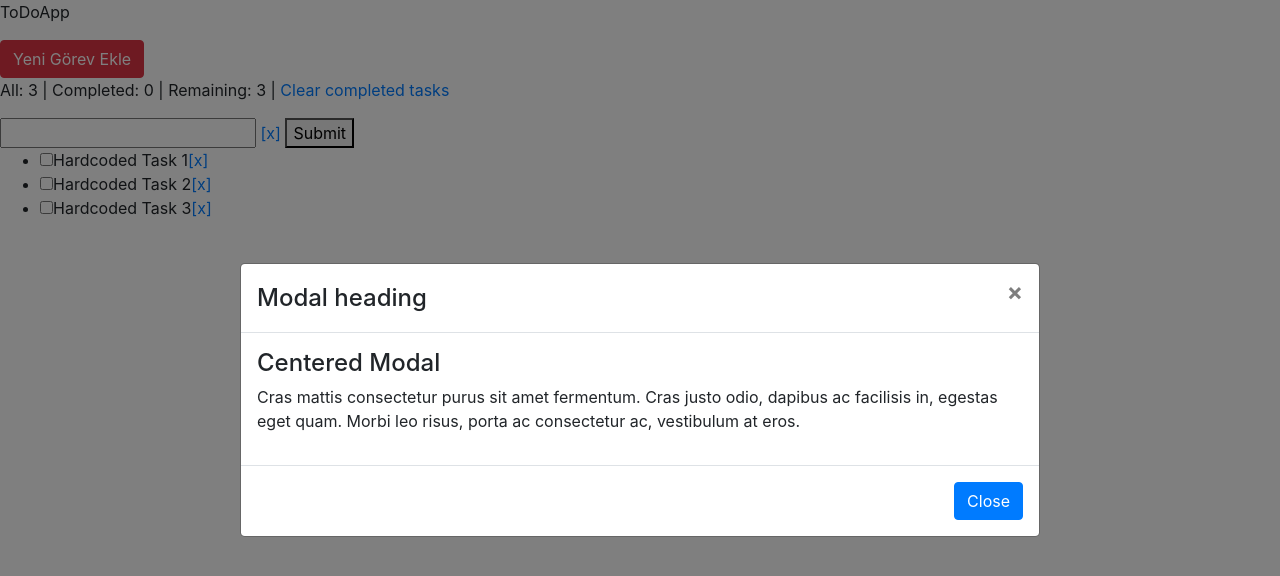
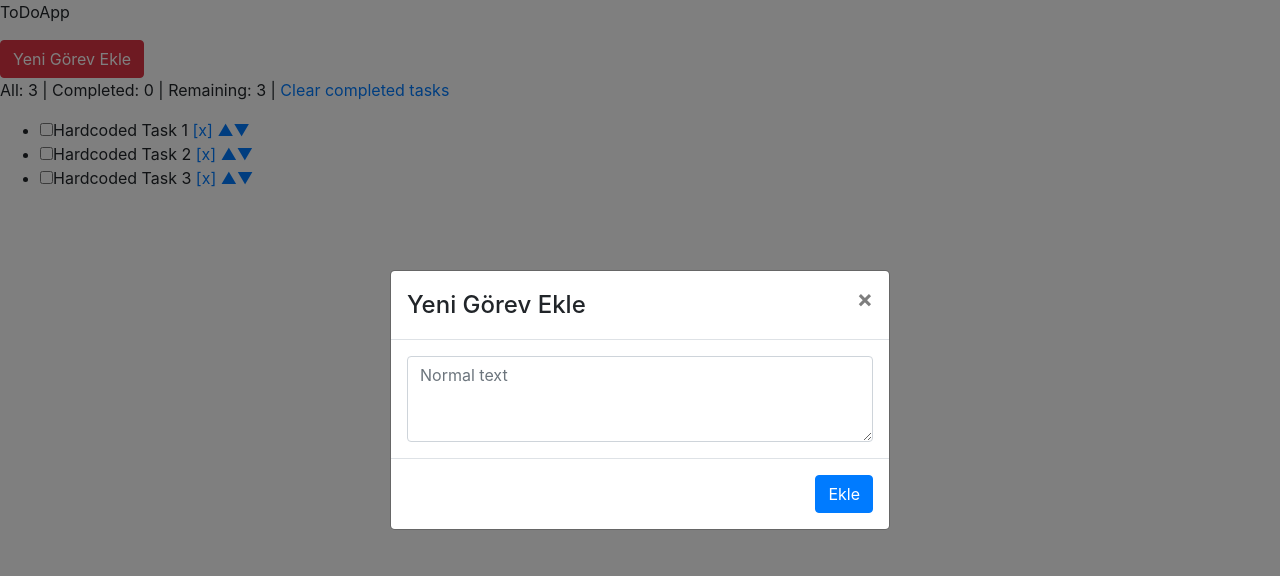
Before and after one commit to ismailToyran/ToDoApp, a React (Create React App) app: page / in a window 1280 px wide. Both pictures are taken after a click on the button "Yeni Görev Ekle". Shown: the top 576 px of the page. Built offline with nearby package versions, Linux system fonts and the light colour scheme.

Commit message:
Move tasks on the list

```diff
--- a/src/Components/App/App.js
+++ b/src/Components/App/App.js
@@ -1,6 +1,5 @@
 import React, {Component} from 'react';
 import './App.css';
-import Modal from 'react-bootstrap/Modal';
 import Button from 'react-bootstrap/Button';
 import ButtonToolbar from 'react-bootstrap/ButtonToolbar';
 
@@ -28,6 +27,9 @@ class App extends Component {
     this.handleDelete = this.handleDelete.bind(this);
     this.handleDone = this.handleDone.bind(this);
     this.handleClearCompleted = this.handleClearCompleted.bind(this);
+    this.handlePopupClose = this.handlePopupClose.bind(this);
+    this.handleMoveUp = this.handleMoveUp.bind(this);
+    this.handleMoveDown = this.handleMoveDown.bind(this);
   }
 
   handleSubmit (event) {
@@ -78,9 +80,54 @@ class App extends Component {
     const newToDos = this.state.toDos.filter((toDo) =>{
       return !toDo.done
     })
+
     this.setState({
       toDos: newToDos
     });
+  }
+
+  handlePopupClose () {
+    this.setState({
+      title: ''
+    })
+  }
+
+  handleMoveUp (id) {
+    const toDos = this.state.toDos;
+
+    const position = toDos.findIndex((i) => i.id === id)
+    if (position < 0) {
+      throw new Error("Given item not found.")
+    } else if ( position === 0 ) {
+      return
+    }
+
+    const toDo = toDos[position]
+    const newToDos = toDos.filter((i) => i.id !== id)
+    newToDos.splice(position - 1, 0, toDo)
+
+    this.setState({
+      toDos: newToDos
+    })
+  }
+
+  handleMoveDown (id) {
+    const toDos = this.state.toDos;
+
+    const position = toDos.findIndex((i) => i.id === id)
+    if (position < 0) {
+      throw new Error("Given item not found.")
+    } else if ( position === toDos.length - 1) {
+      return
+    }
+
+    const toDo = toDos[position]
+    const newToDos = toDos.filter((i) => i.id !== id)
+    newToDos.splice(position + 1, 0, toDo)
+
+    this.setState({
+      toDos: newToDos
+    })
   }
 
   render() {
@@ -104,6 +151,10 @@ class App extends Component {
           <MyVerticallyCenteredModal
             show={this.state.modalShow}
             onHide={modalClose}
+            onSubmit={this.handleSubmit}
+            onChange={this.handleChange}
+            value={this.state.title}
+            onClose={this.handlePopupClose}
           />
         </ButtonToolbar>
 
@@ -114,18 +165,12 @@ class App extends Component {
           <a href='#' onClick={this.handleClearCompleted}> Clear completed tasks</a>
         </p>
 
-        <p></p>
-
-        <form onSubmit={this.handleSubmit}>
-          <input type='text' onChange={this.handleChange} value={this.state.title} />
-          <a href='#' onClick={this.props.handleDelete} > [x] </a>
-          <button>Submit</button>
-        </form>
-
         <ToDoList
           toDos={this.state.toDos}
           handleDelete={this.handleDelete}
           handleDone={this.handleDone}
+          handleMoveUp={this.handleMoveUp}
+          handleMoveDown={this.handleMoveDown}
           />
       </div>
     )
--- a/src/Components/ListItem/ListItem.js
+++ b/src/Components/ListItem/ListItem.js
@@ -13,9 +13,9 @@ class ListItem extends Component {
           style={{ fontSize: 'x-large' }}
         />
         {this.props.toDo.title}
-        <a href='#' onClick={this.props.handleDelete} >
-          [x]
-        </a>
+        <a href='#' onClick={this.props.handleDelete} > [x] </a>
+        <a href='#' onClick={this.props.handleMoveUp}>&#x25B2;</a>
+        <a href='#' onClick={this.props.handleMoveDown}>&#x25BC;</a>
       </li>
     )
   }
--- a/src/Components/Modal/Modal.js
+++ b/src/Components/Modal/Modal.js
@@ -1,67 +1,45 @@
 import React, { Component } from 'react';
 import Modal from 'react-bootstrap/Modal';
 import Button from 'react-bootstrap/Button';
+import Form from 'react-bootstrap/Form';
+import PropTypes from 'prop-types';
 
 class MyVerticallyCenteredModal extends Component {
 
   render() {
     return (
       <Modal {...this.props}
-             size="lg"
+             size="md"
              aria-labelledby="contained-modal-title-vcenter"
              centered>
-        <Modal.Header closeButton>
-          <Modal.Title id="contained-modal-title-vcenter">Modal heading</Modal.Title>
+        <Modal.Header closeButton onClick={this.props.onClose}>
+          <Modal.Title id="contained-modal-title-vcenter">Yeni Görev Ekle</Modal.Title>
         </Modal.Header>
         <Modal.Body>
-          <h4>Centered Modal</h4>
-          <p>
-              Cras mattis consectetur purus sit amet fermentum. Cras justo odio,
-              dapibus ac facilisis in, egestas eget quam. Morbi leo risus, porta
-              ac consectetur ac, vestibulum at eros.
-          </p>
+          <Form>
+            <Form.Control
+                          type="text"
+                          placeholder="Normal text"
+                          as="textarea"
+                          rows="3"
+                          onChange={this.props.onChange}
+                          value={this.props.value}
+                          />
+          </Form>
         </Modal.Body>
         <Modal.Footer>
-          <Button onClick={this.props.onHide}>Close</Button>
+          <Button onClick={this.props.onSubmit} onClickCapture={this.props.onHide} >Ekle</Button>
         </Modal.Footer>
       </Modal>
     )
   }
 }
 
-/*
-ToDoList.propTypes = {
-  toDos: PropTypes.array.isRequired,
-  handleDelete: PropTypes.func.isRequired,
-  handleDone: PropTypes.func.isRequired
+MyVerticallyCenteredModal.propTypes = {
+  onChange: PropTypes.func.isRequired,
+  value: PropTypes.string.isRequired,
+  onSubmit: PropTypes.func.isRequired,
+  onHide: PropTypes.func.isRequired
 }
-*/
 
 export default MyVerticallyCenteredModal;
-
-/*
-<div>
-        <button type="button" className="btn btn-primary" data-toggle="modal" data-target="#exampleModalCenter">
-          Launch demo modal
-        </button>
-        <div className="modal fade" id="exampleModalCenter" tabIndex="-1" role="dialog" aria-labelledby="exampleModalCenterTitle" aria-hidden="true">
-          <div className="modal-dialog modal-dialog-centered" role="document">
-            <div className="modal-content">
-              <div className="modal-header">
-                <h5 className="modal-title" id="exampleModalLongTitle">Modal title</h5>
-                <button type="button" className="close" data-dismiss="modal" aria-label="Close">
-                  <span aria-hidden="true">&times;</span>
-                </button>
-              </div>
-              <div className="modal-body">
-                ...
-              </div>
-              <div className="modal-footer">
-                <button type="button" className="btn btn-secondary" data-dismiss="modal">Close</button>
-                <button type="button" className="btn btn-primary">Save changes</button>
-              </div>
-            </div>
-          </div>
-        </div>
-      </div>
-      */
--- a/src/Components/ToDoList/ToDoList.js
+++ b/src/Components/ToDoList/ToDoList.js
@@ -12,7 +12,9 @@ class ToDoList extends Component {
                    key={toDo.id}
                    toDo={toDo}
                    handleDone={this.props.handleDone.bind(null, toDo.id)}
-                   handleDelete={this.props.handleDelete.bind(null, toDo.id)}/>
+                   handleDelete={this.props.handleDelete.bind(null, toDo.id)}
+                   handleMoveUp={this.props.handleMoveUp.bind(null, toDo.id)}
+                   handleMoveDown={this.props.handleMoveDown.bind(null, toDo.id)} />
         }) }
       </ul>
     )
```
